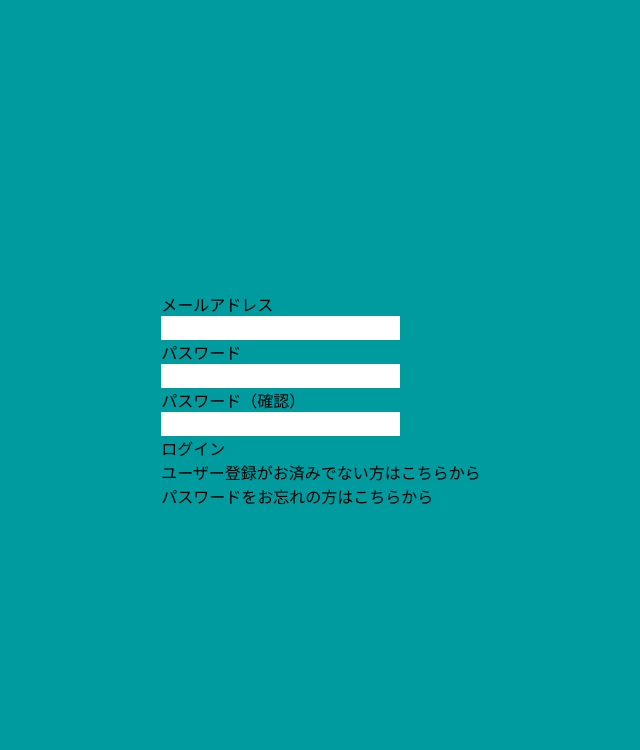
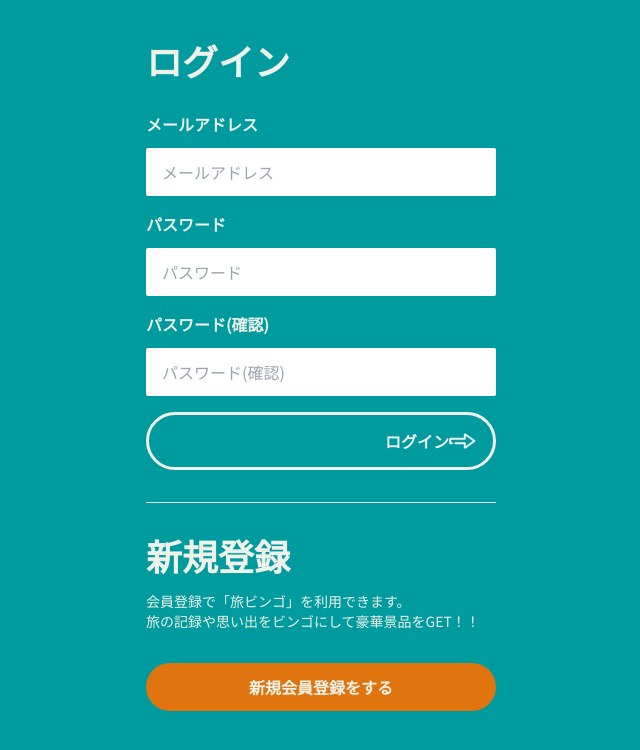
Before and after one commit to 10-ui/Solotrip, a Next.js app: page /login in a window 1280 px wide. Shown: the top 750 px of the page, without its empty margins (319-959 px from the left). Built offline with nearby package versions, Linux system fonts and the light colour scheme.

Commit message:
Refactor login and signup forms

```diff
--- a/src/app/login/page.tsx
+++ b/src/app/login/page.tsx
@@ -27,49 +27,81 @@ export default function Login() {
   };
 
   return (
-    <div className="h-[100dvh] w-[100dvw] grid items-center justify-center">
-      <main className="inner">
+    <main className="inner w-350 mx-auto mt-40 mb-160 text-bases">
+      <h1 className="text-4xl font-bold text-left mb-8">ログイン</h1>
+      <form onSubmit={onLogin}>
+        <div className="mb-8">
           <div>
-          <form onSubmit={onLogin}>
-            <div>
-              <label>メールアドレス</label>
+            <label className="w-full text-base mb-3 font-bold" htmlFor="email">
+              メールアドレス
+            </label>
             <input
               type="email"
+              name="email"
+              className="w-full rounded-2 py-3 px-4 mb-4 text-base text-form"
+              id="email"
+              placeholder="メールアドレス"
               required
               value={email}
               onChange={(e) => setEmail(e.target.value)}
             />
           </div>
           <div>
-              <label>パスワード</label>
+            <label className="w-full text-base mb-3 font-bold" htmlFor="password">
+              パスワード
+            </label>
             <input
               type="password"
+              name="password"
+              className="w-full rounded-2 py-3 px-4 mb-4 text-base text-form"
+              id="password"
+              placeholder="パスワード"
               required
               value={password}
               onChange={(e) => setPassword(e.target.value)}
             />
           </div>
           <div>
-              <label>パスワード（確認）</label>
+            <label
+              className="w-full text-base mb-3 font-bold"
+              htmlFor="passwordConf"
+            >
+              パスワード(確認)
+            </label>
             <input
               type="password"
+              name="passwordConf"
+              className="w-full rounded-2 py-3 px-4 mb-4 text-base text-form"
+              id="passwordConf"
+              placeholder="パスワード(確認)"
               required
               value={passwordConf}
               onChange={(e) => setPasswordConf(e.target.value)}
             />
           </div>
-            <div>
-              <button type="submit">ログイン</button>
+          <button
+            className="border-bases border-3 w-full font-bold text-base py-3 px-4 rounded-42 flex justify-end items-center"
+            type="submit"
+          >
+            ログイン<img src="./images/Arrow.svg" alt="" />
+          </button>
+        </div>
+        <hr className="my-8" />
+        <div className="signup">
+          <h1 className="text-4xl font-bold text-left mb-4">新規登録</h1>
+          <p className="text-sm text-bases mb-8">
+            会員登録で「旅ビンゴ」を利用できます。
             <br />
-              <Link href="/signup">
-                ユーザー登録がお済みでない方はこちらから
+            旅の記録や思い出をビンゴにして豪華景品をGET！！
+          </p>
+          <Link
+            href="/signup"
+            className="bg-accent block text-center w-full font-bold text-base py-3 px-4 rounded-42"
+          >
+            新規会員登録をする
           </Link>
-              <br />
-              <Link href="/sendemail">パスワードをお忘れの方はこちらから</Link>
         </div>
       </form>
-        </div>
     </main>
-    </div>
   );
 }
--- a/src/app/signup/page.tsx
+++ b/src/app/signup/page.tsx
@@ -29,7 +29,7 @@ export default function Signup() {
         <h1 className="text-4xl font-bold text-left mb-8">新規登録</h1>
         <form className="w-full" onSubmit={onSubmit}>
           <div>
-            <label className="w-full text-base mb-3 font-bold" htmlFor="email">
+            <label className="w-full text-base mb-3 font-bold" htmlFor="text">
               ニックネーム
             </label>
             <input
@@ -39,7 +39,7 @@ export default function Signup() {
               id="text"
               placeholder="ニックネーム"
               required
-              value={email}
+              // value={email}
               // onChange={(e) => setEmail(e.target.value)}
             />
           </div>
@@ -76,7 +76,7 @@ export default function Signup() {
               onChange={(e) => setPassword(e.target.value)}
             />
           </div>
-          <div className='mb-8'>
+          <div className="mb-8">
             <label
               className="w-full text-base mb-3 font-bold"
               htmlFor="passwordConf"
@@ -95,7 +95,10 @@ export default function Signup() {
             />
           </div>
           <div>
-            <button className="bg-accent w-full font-bold text-base py-3 px-4 rounded-42" type="submit">
+            <button
+              className="bg-accent w-full font-bold text-base py-3 px-4 rounded-42"
+              type="submit"
+            >
               新規登録する
             </button>
           </div>
```
Lines whose indentation alone changed are shown as unchanged.
